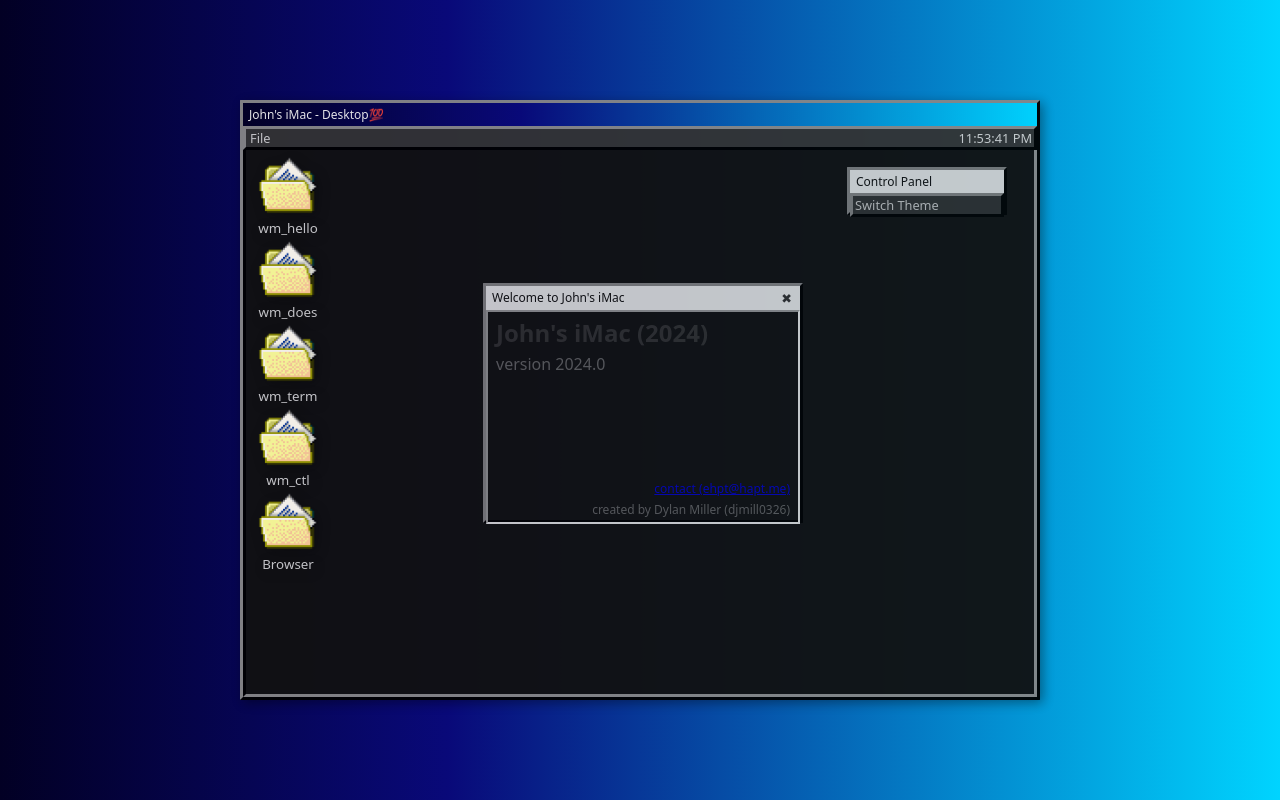
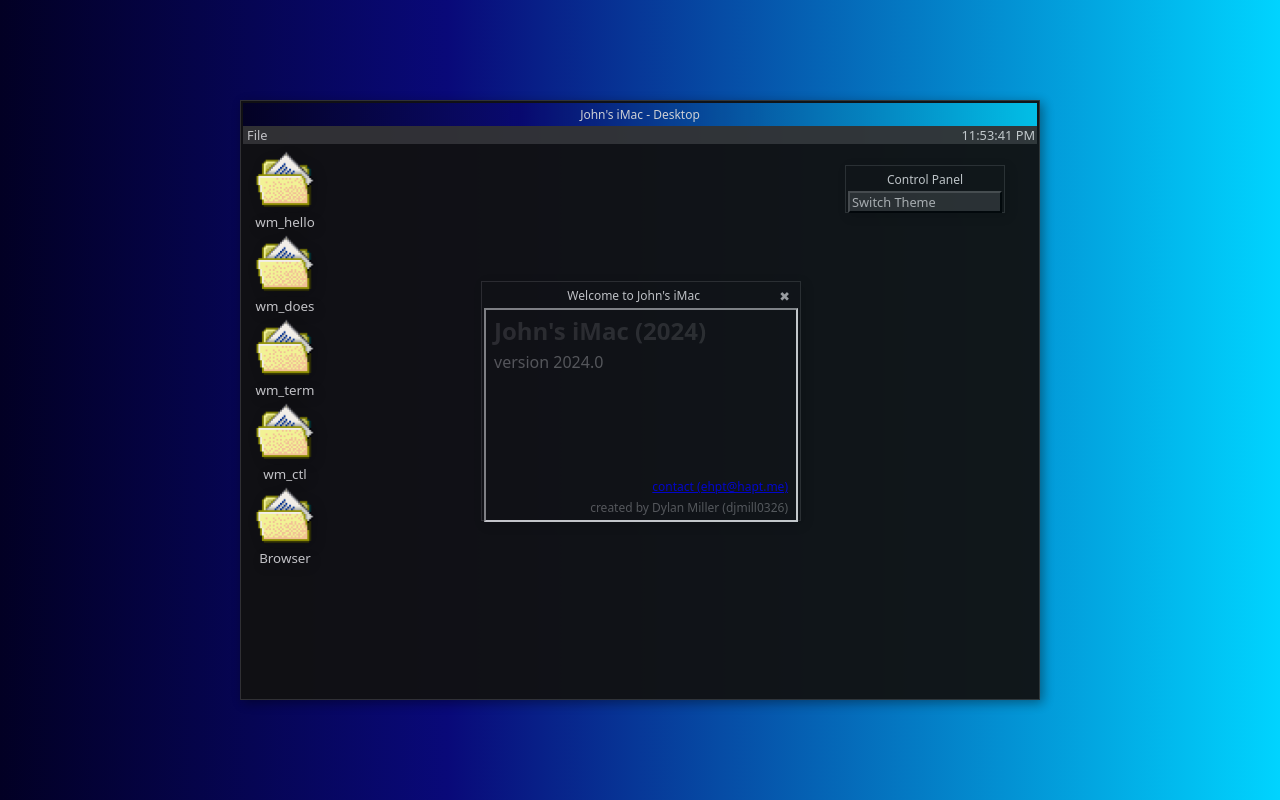
Before and after one commit to djmill0326/winwm, a website with bundled scripts: page index.html in a window 1280 px wide. Built offline with nearby package versions, Linux system fonts and the light colour scheme.

Commit message:
just ruined the illusion

```diff
--- a/index.html
+++ b/index.html
@@ -6,7 +6,7 @@
         <title>winwm</title>
         <link rel="stylesheet" href="/melu.css">
     </head>
-    <body class="old dos">
+    <body class="old">
         <script src="/wm.js" type="module"></script>
     </body>
 </html>
--- a/melu.css
+++ b/melu.css
@@ -65,17 +65,20 @@
 }
 
 .wm .shadow {
-    filter: drop-shadow(3px 3px 6px rgba(0,0,0,0.3));
+    filter: drop-shadow(3px 3px 6px rgba(0,0,0,0.2));
 }
 
 .wm.button, .wm.menubar {
     outline: none;
-    border: 3px outset var(--background-mute);
     background: var(--background-mute);
     color: var(--color-mute);
     padding: 0 2px;
     margin: 0;
     font-size: 0.8rem;
+}
+
+.old .wm.button, .old .wm.menubar {
+    border: 3px outset var(--background-mute);
 }
 
 .wm.button:hover, .wm.menubar:hover {
@@ -84,6 +87,9 @@
 
 .wm.button:active, .wm.menubar:active {
     filter: none;
+}
+
+.old .wm.button:active, .old .wm.menubar:active {
     border: 3px inset var(--background-mute);
 }
 
@@ -94,15 +100,19 @@
 
 .wm.window {
     font-size: 16px;
-    border: 3px outset var(--background-mute);
-    border-radius: 1px;
     display: flex;
     flex-direction: column;
     background: var(--background);
-    filter: grayscale(0.15);
     opacity: 0.85;
     transition: all 21ms linear;
     color: var(--color);
+    padding: 2px;
+    border: 1px solid var(--background-mute);
+}
+
+.old .wm.window {
+    padding: 0;
+    border: 3px outset var(--background-mute);
 }
 
 .bound {
@@ -128,17 +138,18 @@
 .wm.toolbar {
     display: flex;
     flex-direction: row;
-    background: var(--color);
+    background: none;
     font-size: 12px;
     user-select: none;
     padding: 3px 6px;
+    opacity: 0.9;
 }
 
 .old .wm.toolbar {
     padding: 0;
     padding-left: 4px;
     font-weight: bold;
-    background: var(--fancy);
+    background: var(--background-mute);
     border-bottom: 3px outset var(--background-mute);
 }
 
@@ -147,16 +158,21 @@
 }
 
 .wm.toolbar .title {
-    color: var(--background);
+    color: var(--color-bright);
     flex-grow: 100;
+    text-align: center;
 }
 
-.old .wm.toolbar .title,
+.old .wm.toolbar .title {
+    flex-grow: 100;
+    text-align: left;
+}
+
 .wm.window.focus > .toolbar .title {
     color: #eee;
 }
 
-.wm.focus > .toolbar .title::after {
+.old .wm.focus > .toolbar .title::after {
     content: "💯";
     display: contents;
     margin-left: 2px;
@@ -167,7 +183,7 @@
     background: none;
     transition: all 66.67ms ease-in;
     opacity: 1;
-    color: var(--background-mute);
+    color: var(--color-mute);
 }
 
 .old .wm.toolbar .button {
@@ -179,7 +195,7 @@
 
 .wm.toolbar .button:hover {
     opacity: 0.9;
-    color: var(--background);
+    color: var(--color);
 }
 
 .wm.toolbar .button:active {
@@ -203,9 +219,12 @@
 
 .wm.desktop {
     padding: 4px;
-    border: 3px inset var(--background-mute);
     border-top: none;
     flex-grow: 100;
+}
+
+.old .wm.desktop {
+    border: 3px inset var(--background-mute);
 }
 
 .wm.desktop-icon {
--- a/wm.js
+++ b/wm.js
@@ -1,4 +1,4 @@
-import { wm, add_control, add_hook, Control, spool_animations, create_control } from "./controls.js";
+import { wm, add_control, add_hook, Control } from "./controls.js";
 import { create_file_selector, create_menu_bar } from "./fs.js";
 import termemu from "./termemu.js";
 
```
